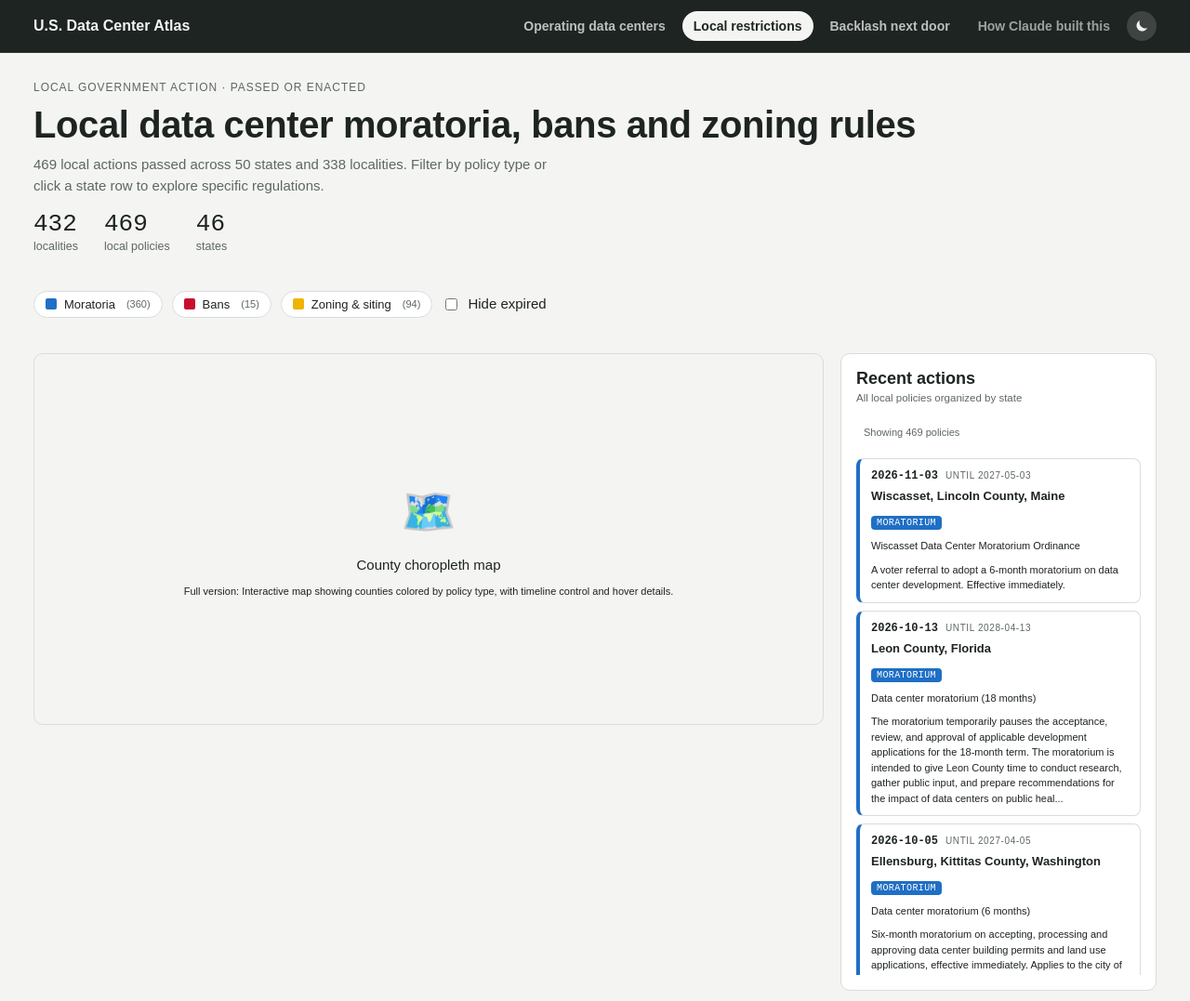
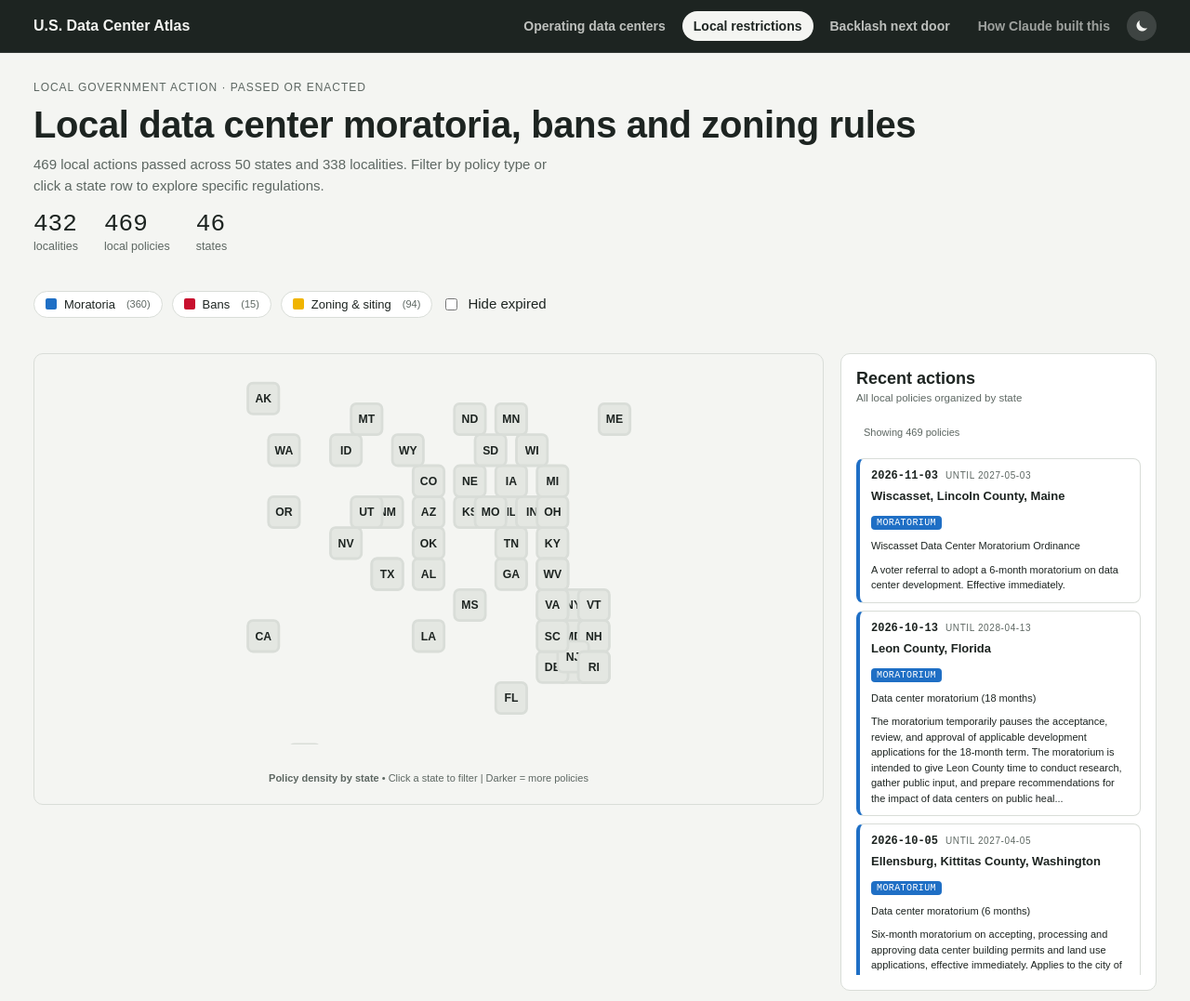
Before and after one commit to Ampienyiwa/data-center-atlas, a plain HTML site: page site.html in a window 1280 px wide. Shown: the top 1077 px of the page at 93% size. Drawn offline with Linux system fonts and the light colour scheme.

Commit message:
Add files via upload

```diff
--- a/site.html
+++ b/site.html
@@ -219,11 +219,7 @@ footer a { color: var(--link); }
     </div>
 
     <div class="stage">
-      <div class="mapbox" style="background: var(--bg); flex-direction: column;">
-        <div style="font-size: 48px; margin-bottom: 10px;">🗺️</div>
-        <p style="margin: 0;">County choropleth map</p>
-        <p style="margin: 8px 0 0; font-size: 11px;">Full version: Interactive map showing counties colored by policy type, with timeline control and hover details.</p>
-      </div>
+      <div id="m-statemap" class="mapbox" style="background: var(--bg); flex-direction: column; padding: 20px;"></div>
       <aside class="panel" style="max-height: none;">
         <h2>Recent actions</h2>
         <p class="sub">All local policies organized by state</p>
@@ -528,6 +524,94 @@ showView(location.hash.slice(1) || 'restrictions');
   document.getElementById('m-c-ban').textContent = `(${typeCounts.Ban})`;
   document.getElementById('m-c-zone').textContent = `(${typeCounts['Zoning & siting rules']})`;
 
+  // Render state map
+  function renderStateMap() {
+    const mapDiv = document.getElementById('m-statemap');
+    if (!mapDiv) return;
+
+    const US_STATES = [
+      ['AL', 'Alabama', 32, 36], ['AK', 'Alaska', 0, 2], ['AZ', 'Arizona', 32, 24], ['AR', 'Arkansas', 24, 36],
+      ['CA', 'California', 0, 48], ['CO', 'Colorado', 32, 18], ['CT', 'Connecticut', 60, 54], ['DE', 'Delaware', 56, 54],
+      ['FL', 'Florida', 48, 60], ['GA', 'Georgia', 48, 36], ['HI', 'Hawaii', 8, 72], ['ID', 'Idaho', 16, 12],
+      ['IL', 'Illinois', 48, 24], ['IN', 'Indiana', 52, 24], ['IA', 'Iowa', 48, 18], ['KS', 'Kansas', 40, 24],
+      ['KY', 'Kentucky', 56, 30], ['LA', 'Louisiana', 32, 48], ['ME', 'Maine', 68, 6], ['MD', 'Maryland', 60, 48],
+      ['MA', 'Massachusetts', 64, 54], ['MI', 'Michigan', 56, 18], ['MN', 'Minnesota', 48, 6], ['MS', 'Mississippi', 40, 42],
+      ['MO', 'Missouri', 44, 24], ['MT', 'Montana', 20, 6], ['NE', 'Nebraska', 40, 18], ['NV', 'Nevada', 16, 30],
+      ['NH', 'New Hampshire', 64, 48], ['NJ', 'New Jersey', 60, 52], ['NM', 'New Mexico', 24, 24], ['NY', 'New York', 60, 42],
+      ['NC', 'North Carolina', 56, 42], ['ND', 'North Dakota', 40, 6], ['OH', 'Ohio', 56, 24], ['OK', 'Oklahoma', 32, 30],
+      ['OR', 'Oregon', 4, 24], ['PA', 'Pennsylvania', 56, 36], ['RI', 'Rhode Island', 64, 54], ['SC', 'South Carolina', 56, 48],
+      ['SD', 'South Dakota', 44, 12], ['TN', 'Tennessee', 48, 30], ['TX', 'Texas', 24, 36], ['UT', 'Utah', 20, 24],
+      ['VT', 'Vermont', 64, 42], ['VA', 'Virginia', 56, 42], ['WA', 'Washington', 4, 12], ['WV', 'West Virginia', 56, 36],
+      ['WI', 'Wisconsin', 52, 12], ['WY', 'Wyoming', 28, 12]
+    ];
+
+    const maxCount = Math.max(...Object.values(stateCounts).map(d => d.Total));
+
+    const svg = document.createElementNS('http://www.w3.org/2000/svg', 'svg');
+    svg.setAttribute('viewBox', '0 0 70 72');
+    svg.setAttribute('width', '100%');
+    svg.setAttribute('height', '400px');
+    svg.style.marginBottom = '16px';
+
+    US_STATES.forEach(([code, name, x, y]) => {
+      const count = stateCounts[code]?.Total || 0;
+      const pct = count / maxCount;
+
+      const hue = 210 - (pct * 90);
+      const bgColor = count === 0 ? 'var(--empty)' : `hsl(${hue}, 70%, ${65 - pct * 30}%)`;
+
+      const g = document.createElementNS('http://www.w3.org/2000/svg', 'g');
+      g.style.cursor = 'pointer';
+
+      const rect = document.createElementNS('http://www.w3.org/2000/svg', 'rect');
+      rect.setAttribute('x', x);
+      rect.setAttribute('y', y);
+      rect.setAttribute('width', 6);
+      rect.setAttribute('height', 6);
+      rect.setAttribute('rx', 1);
+      rect.setAttribute('fill', bgColor);
+      rect.setAttribute('stroke', 'var(--line)');
+      rect.setAttribute('stroke-width', 0.5);
+
+      const text = document.createElementNS('http://www.w3.org/2000/svg', 'text');
+      text.setAttribute('x', x + 3);
+      text.setAttribute('y', y + 3.8);
+      text.setAttribute('text-anchor', 'middle');
+      text.setAttribute('font-size', 2.2);
+      text.setAttribute('font-weight', 600);
+      text.setAttribute('fill', 'var(--ink)');
+      text.setAttribute('pointer-events', 'none');
+      text.textContent = code;
+
+      const title = document.createElementNS('http://www.w3.org/2000/svg', 'title');
+      title.textContent = `${name}: ${count} polic${count === 1 ? 'y' : 'ies'}`;
+
+      g.appendChild(rect);
+      g.appendChild(text);
+      g.appendChild(title);
+
+      g.addEventListener('click', () => {
+        state.sel = code;
+        renderPanel();
+        document.querySelector(`#m-ledger tr[data-state="${code}"]`)?.scrollIntoView({ behavior: 'smooth', block: 'center' });
+      });
+
+      svg.appendChild(g);
+    });
+
+    mapDiv.innerHTML = '';
+    mapDiv.appendChild(svg);
+
+    const legend = document.createElement('div');
+    legend.style.fontSize = '11px';
+    legend.style.color = 'var(--muted)';
+    legend.style.marginTop = '12px';
+    legend.innerHTML = `<strong>Policy density by state</strong> • Click a state to filter | Darker = more policies`;
+    mapDiv.appendChild(legend);
+  }
+
+  renderStateMap();
+
   // Render table
   const tbody = document.querySelector('#m-ledger tbody');
   if (tbody) {
```
